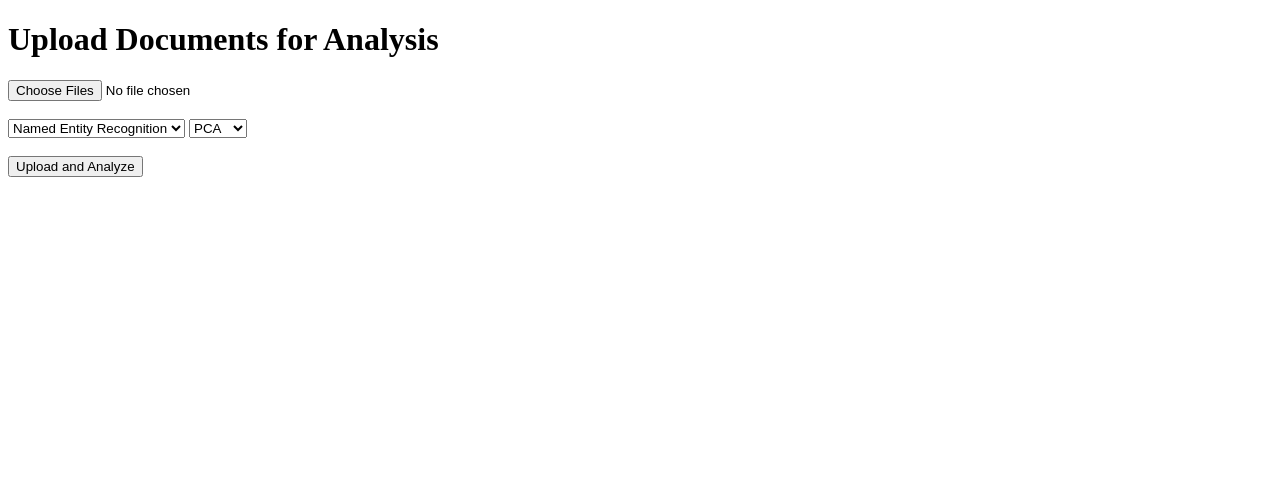
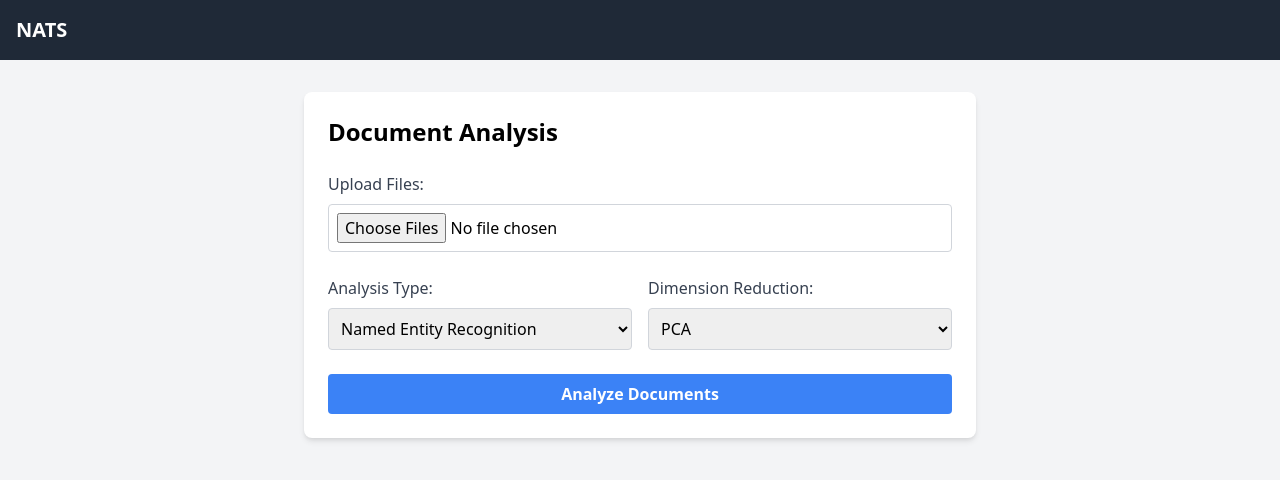
Before and after one commit to StergiosCha/NATS, a Flask app: page / in a window 1280 px wide. Shown: the top 480 px of the page. Run offline with Flask 2, Linux system fonts and the light colour scheme; some libraries are stand-ins or nearby versions.

Commit message:
Update upload.html

```diff
--- a/app/templates/upload.html
+++ b/app/templates/upload.html
@@ -1,21 +1,39 @@
-<!DOCTYPE html>
-<html>
-<head>
-    <title>Document Analysis</title>
-</head>
-<body>
-    <h1>Upload Documents for Analysis</h1>
-    <form action="/upload" method="post" enctype="multipart/form-data">
-        <input type="file" name="files" multiple><br><br>
-        <select name="analysis_type">
+<!-- app/templates/upload.html -->
+{% extends "base.html" %}
+
+{% block content %}
+<div class="max-w-2xl mx-auto">
+    <div class="bg-white shadow-md rounded-lg p-6">
+        <h2 class="text-2xl font-bold mb-6">Document Analysis</h2>
+        <form action="/upload" method="post" enctype="multipart/form-data" class="space-y-6">
+            <div>
+                <label class="block text-gray-700 mb-2">Upload Files:</label>
+                <input type="file" name="files" multiple required
+                       class="w-full p-2 border border-gray-300 rounded">
+            </div>
+
+            <div class="grid grid-cols-1 md:grid-cols-2 gap-4">
+                <div>
+                    <label class="block text-gray-700 mb-2">Analysis Type:</label>
+                    <select name="analysis_type" class="w-full p-2 border border-gray-300 rounded">
                         <option value="NER">Named Entity Recognition</option>
                         <option value="Doc2Vec">Document Similarity</option>
                     </select>
-        <select name="reduction_type">
+                </div>
+
+                <div>
+                    <label class="block text-gray-700 mb-2">Dimension Reduction:</label>
+                    <select name="reduction_type" class="w-full p-2 border border-gray-300 rounded">
                         <option value="pca">PCA</option>
                         <option value="tsne">t-SNE</option>
-        </select><br><br>
-        <input type="submit" value="Upload and Analyze">
+                    </select>
+                </div>
+            </div>
+
+            <button type="submit" class="w-full bg-blue-500 hover:bg-blue-600 text-white font-semibold py-2 px-4 rounded transition duration-200">
+                Analyze Documents
+            </button>
         </form>
-</body>
-</html>
+    </div>
+</div>
+{% endblock %}
```
Lines whose indentation alone changed are shown as unchanged.
